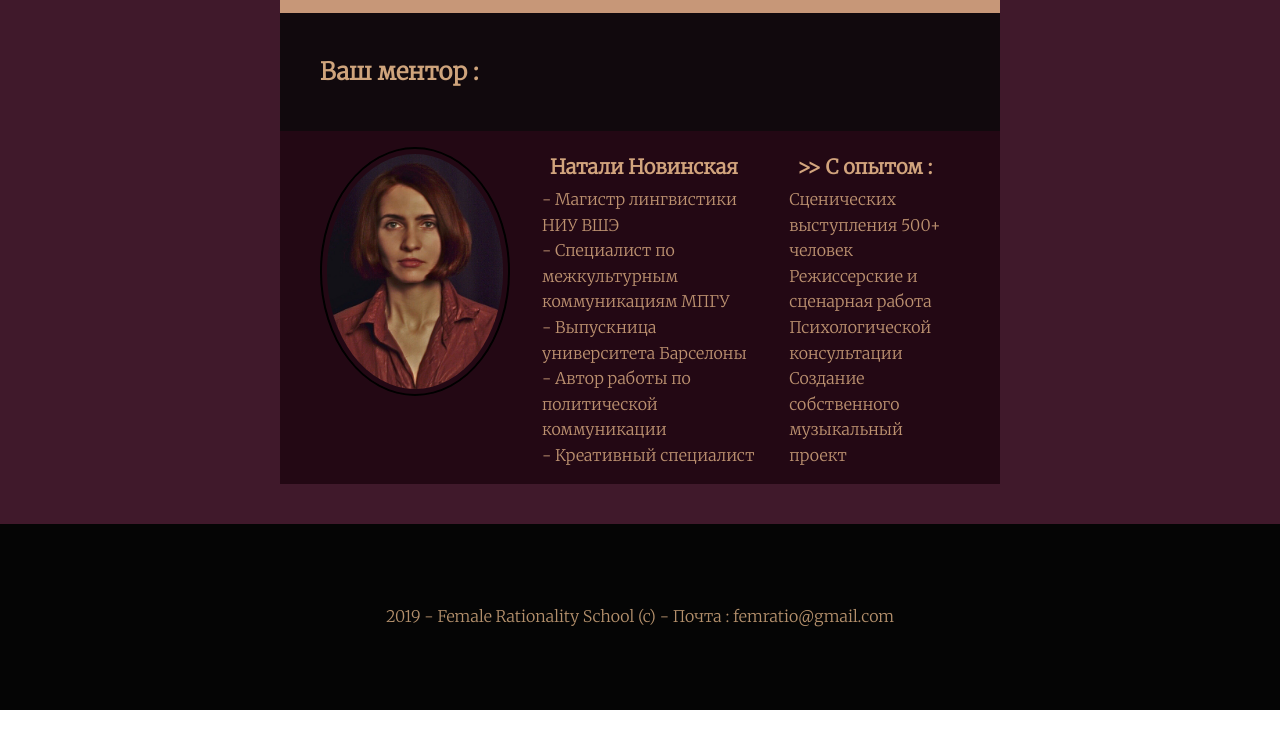
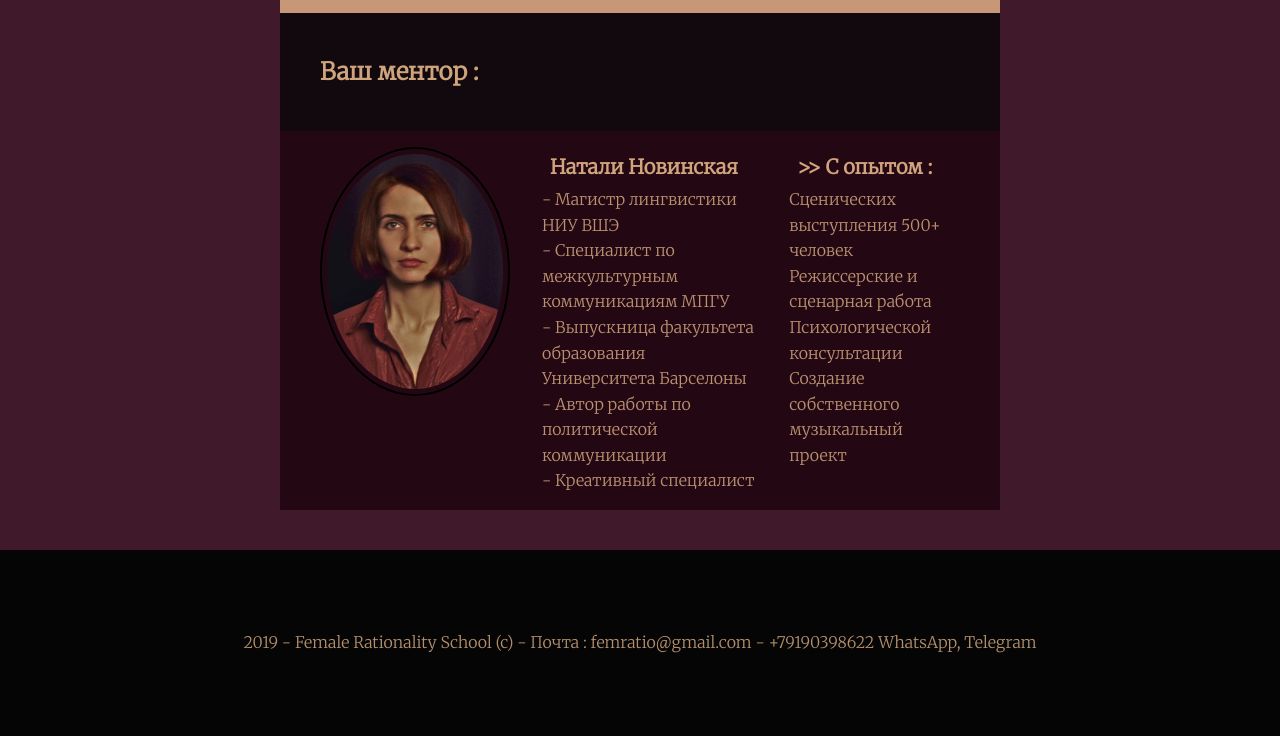
Before and after one commit to femratio/femratioru.github.io, a plain HTML site: page index.html in a window 1280 px wide. Shown: the part 2030-2766 px from the top of the page. Before the commit the page ends 2740 px from the top, so only its background shows below. Drawn offline with Linux system fonts and the light colour scheme; files whose address does not match are found by name; a web font is replaced by a local one.

Commit message:
Update index.html

```diff
--- a/index.html
+++ b/index.html
@@ -119,7 +119,8 @@ WCAG general accessibility recommendation is that media such as background video
 	<h1>Натали Новинская</h1>
 	<p>-  Магистр лингвистики НИУ ВШЭ</p>
 	<p>-  Специалист по межкультурным коммуникациям МПГУ</p>
-	<p>-  Выпускница университета Барселоны</p>
+	<p>-  Выпускница факультета образования </p>
+	<p>   Университета Барселоны</p>
 	<p>-  Автор работы по политической коммуникации</p>
 	<p>-  Креативный специалист</p>
   </div>
@@ -138,7 +139,7 @@ WCAG general accessibility recommendation is that media such as background video
 
   </section>
   <section id="footer">
-    <p>2019 - Female Rationality School (c) - Почта : femratio@gmail.com</p>
+    <p>2019 - Female Rationality School (c) - Почта : femratio@gmail.com - +79190398622 WhatsApp, Telegram</p>
   </section>
 </body>
 </html>
```
